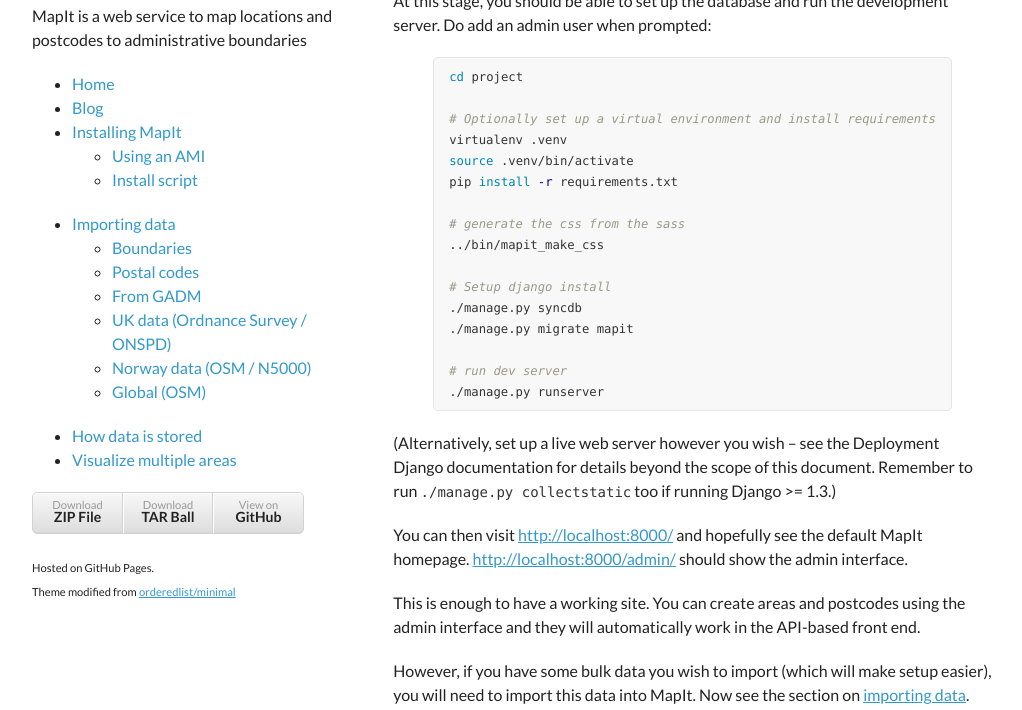
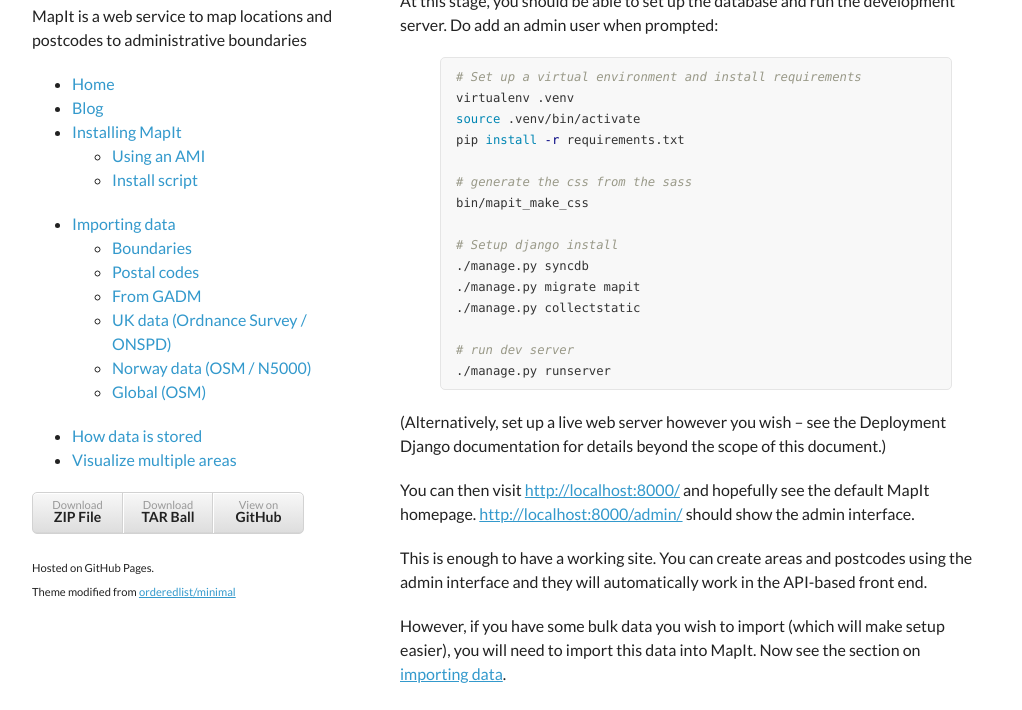
Before and after one commit to mysociety/mapit, a Jekyll site: the page built from install/index.md, in a window 1280 px wide and 900 px high, scrolled down 1727 px, cut to the strip 190-900 px from the top of the window. Shown: the whole strip, without its empty margins (128-1150 px from the left). Built offline with Jekyll 4.4.1, drawn with Linux system fonts in a browser that asks for light colours.

Commit message:
Update docs for code changes.
Use virtualenv, manage.py has moved.

```diff
--- a/install/index.md
+++ b/install/index.md
@@ -96,27 +96,25 @@
 development server. Do add an admin user when prompted:
 
 {% highlight bash %}
-cd project
-
-# Optionally set up a virtual environment and install requirements
+# Set up a virtual environment and install requirements
 virtualenv .venv
 source .venv/bin/activate
 pip install -r requirements.txt
 
 # generate the css from the sass
-../bin/mapit_make_css
+bin/mapit_make_css
 
 # Setup django install
 ./manage.py syncdb
 ./manage.py migrate mapit
+./manage.py collectstatic
 
 # run dev server
 ./manage.py runserver
 {% endhighlight %}
 
 (Alternatively, set up a live web server however you wish &ndash; see the Deployment
-Django documentation for details beyond the scope of this document. Remember to
-run `./manage.py collectstatic` too if running Django >= 1.3.)
+Django documentation for details beyond the scope of this document.)
 
 You can then visit <http://localhost:8000/> and hopefully see the default MapIt
 homepage. <http://localhost:8000/admin/> should show the admin interface.
```
Also changed, not shown: install/install-script.md (+3 -2 lines).
